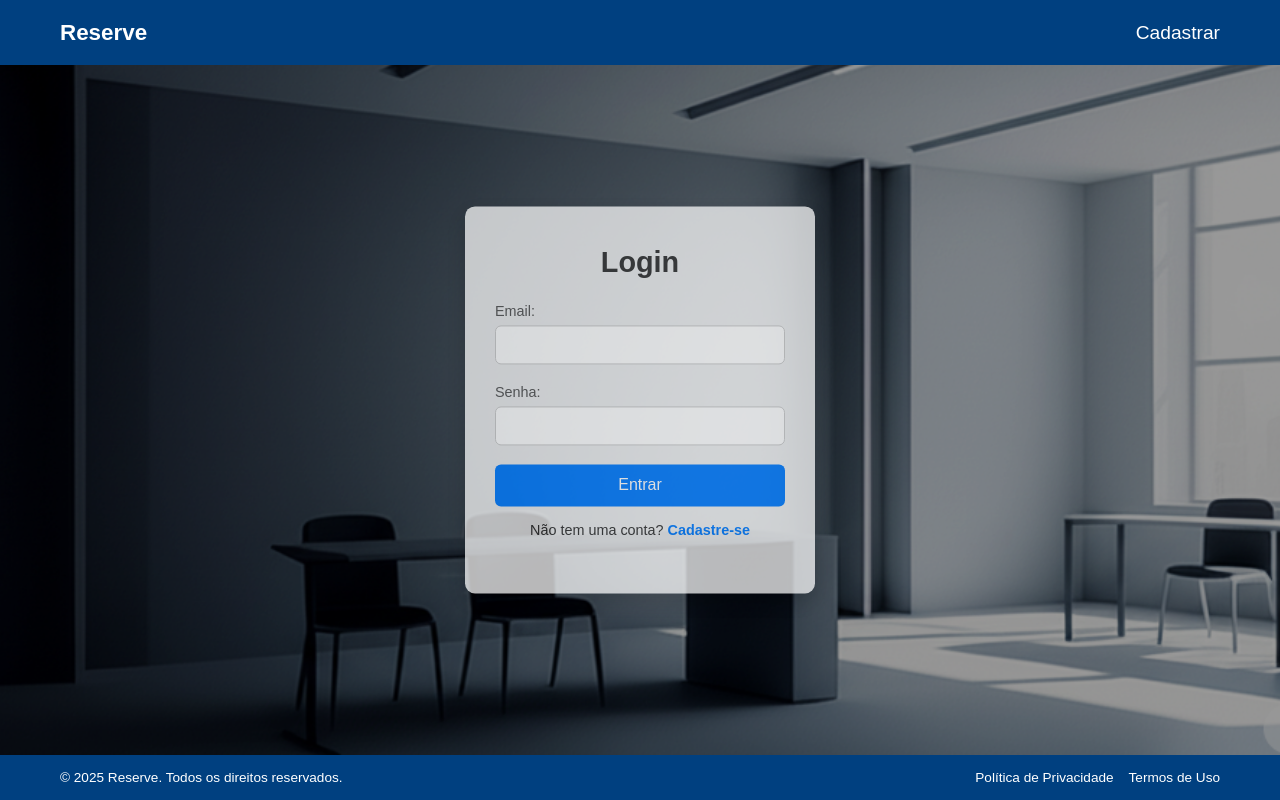
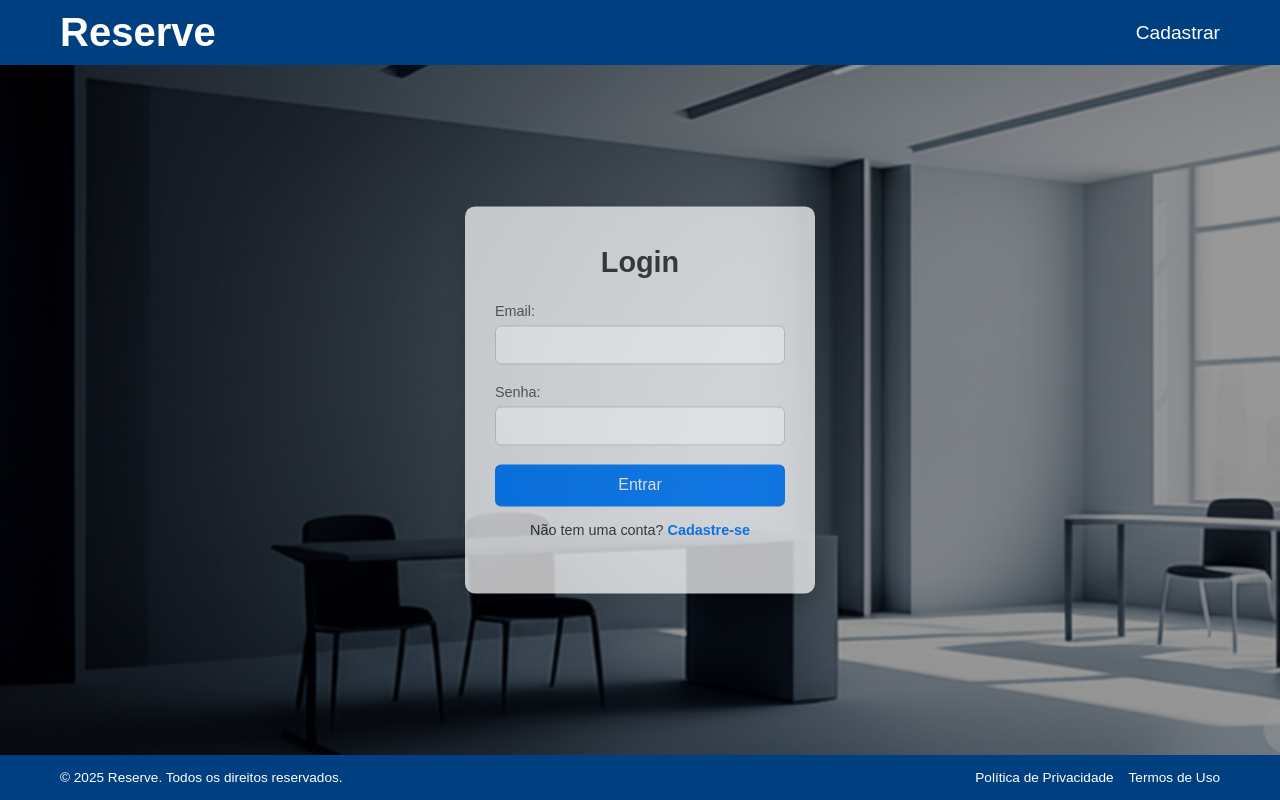
Before and after one commit to Jadson-Sobrinho/Sistema_Gerenciamento_Salas_Equipamentos, a website: page frontend/src/pages/login.html in a window 1280 px wide. Drawn offline with Linux system fonts and the light colour scheme.

```diff
--- a/frontend/src/pages/styles/login.css
+++ b/frontend/src/pages/styles/login.css
@@ -26,7 +26,7 @@
 
 .nav-container {
   max-width: 1200px;
-  margin: 10px auto;
+  margin: 0px auto;
   display: flex;
   align-items: center;
   justify-content: space-between;
@@ -35,9 +35,10 @@
 
 .brand {
   color: #fff;
-  font-size: 1.4rem;
+  font-size: 2.5rem;
   text-decoration: none;
   font-weight: bold;
+
 }
 
 .nav-links {
```
